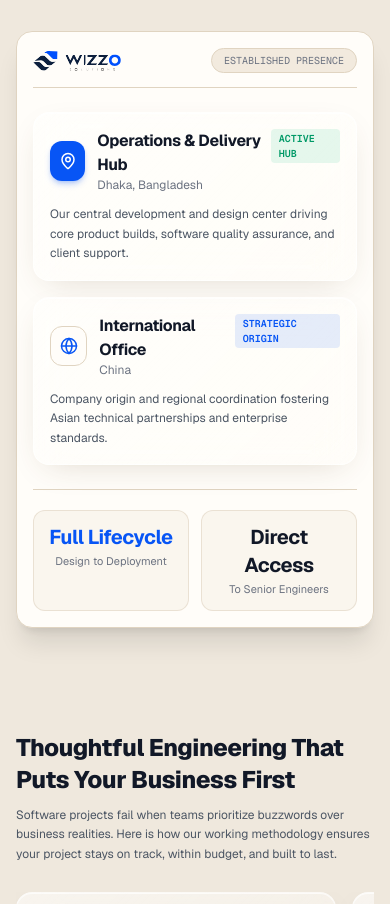
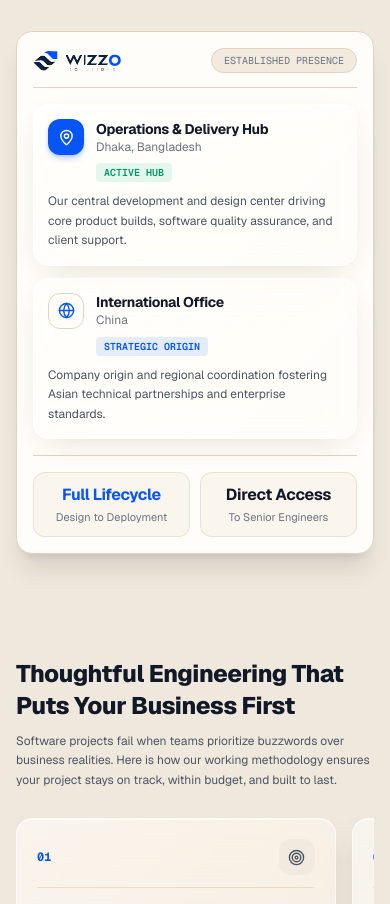
Before and after one commit to Ifti-07/Wizzo-Solutions-Portfolio, a Next.js app: page / in a window 390 px wide. Shown: the part 5359-6263 px from the top of the page. Built offline with nearby package versions, Linux system fonts and the light colour scheme; no server answers.

Commit message:
mobile scroll

```diff
--- a/src/components/sections/about.tsx
+++ b/src/components/sections/about.tsx
@@ -70,57 +70,61 @@ export function AboutSection() {
               </div>
 
               {/* Dual-Presence Map Card */}
-              <div className="mt-6 space-y-4">
-                <div className="glass-card group rounded-2xl p-4 transition-all">
-                  <div className="flex items-start justify-between">
-                    <div className="flex items-center gap-3">
-                      <span className="flex h-10 w-10 items-center justify-center rounded-xl bg-electric text-white shadow-md shadow-electric/25">
-                        <MapPin size={18} />
+              <div className="mt-4 sm:mt-6 space-y-3 sm:space-y-4">
+                <div className="glass-card group rounded-2xl p-3.5 sm:p-4 transition-all">
+                  <div className="flex flex-col gap-2 sm:flex-row sm:items-start sm:justify-between">
+                    <div className="flex items-center gap-3 min-w-0">
+                      <span className="flex h-9 w-9 sm:h-10 sm:w-10 shrink-0 items-center justify-center rounded-xl bg-electric text-white shadow-md shadow-electric/25">
+                        <MapPin size={17} className="sm:size-[18px]" />
                       </span>
-                      <div>
-                        <h4 className="font-display font-bold text-ink">Operations &amp; Delivery Hub</h4>
+                      <div className="min-w-0">
+                        <h4 className="font-display text-sm sm:text-base font-bold text-ink leading-snug">
+                          Operations &amp; Delivery Hub
+                        </h4>
                         <p className="text-xs text-ink-3">Dhaka, Bangladesh</p>
                       </div>
                     </div>
-                    <span className="rounded bg-emerald-500/10 px-2 py-0.5 font-mono text-[10px] font-semibold text-emerald-600 dark:text-emerald-400">
+                    <span className="ml-12 sm:ml-0 self-start shrink-0 whitespace-nowrap rounded bg-emerald-500/10 px-2 py-0.5 font-mono text-[10px] font-semibold text-emerald-600 dark:text-emerald-400">
                       ACTIVE HUB
                     </span>
                   </div>
-                  <p className="mt-3 text-xs leading-relaxed text-ink-2">
+                  <p className="mt-2.5 sm:mt-3 text-xs leading-relaxed text-ink-2">
                     Our central development and design center driving core product builds, software quality assurance,
                     and client support.
                   </p>
                 </div>
 
-                <div className="glass-card group rounded-2xl p-4 transition-all">
-                  <div className="flex items-start justify-between">
-                    <div className="flex items-center gap-3">
-                      <span className="flex h-10 w-10 items-center justify-center rounded-xl bg-surface border border-line text-electric">
-                        <Globe size={18} />
+                <div className="glass-card group rounded-2xl p-3.5 sm:p-4 transition-all">
+                  <div className="flex flex-col gap-2 sm:flex-row sm:items-start sm:justify-between">
+                    <div className="flex items-center gap-3 min-w-0">
+                      <span className="flex h-9 w-9 sm:h-10 sm:w-10 shrink-0 items-center justify-center rounded-xl bg-surface border border-line text-electric">
+                        <Globe size={17} className="sm:size-[18px]" />
                       </span>
-                      <div>
-                        <h4 className="font-display font-bold text-ink">International Office</h4>
+                      <div className="min-w-0">
+                        <h4 className="font-display text-sm sm:text-base font-bold text-ink leading-snug">
+                          International Office
+                        </h4>
                         <p className="text-xs text-ink-3">China</p>
                       </div>
                     </div>
-                    <span className="rounded bg-electric/10 px-2 py-0.5 font-mono text-[10px] font-semibold text-electric">
+                    <span className="ml-12 sm:ml-0 self-start shrink-0 whitespace-nowrap rounded bg-electric/10 px-2 py-0.5 font-mono text-[10px] font-semibold text-electric">
                       STRATEGIC ORIGIN
                     </span>
                   </div>
-                  <p className="mt-3 text-xs leading-relaxed text-ink-2">
+                  <p className="mt-2.5 sm:mt-3 text-xs leading-relaxed text-ink-2">
                     Company origin and regional coordination fostering Asian technical partnerships and enterprise standards.
                   </p>
                 </div>
               </div>
 
               {/* Verification Metrics (Real, Authentic, Unexaggerated) */}
-              <div className="mt-6 grid grid-cols-2 gap-3 border-t border-line pt-5 text-center">
-                <div className="rounded-xl border border-line/60 bg-surface-2/40 p-3">
-                  <span className="block font-display text-xl font-bold text-electric">Full Lifecycle</span>
+              <div className="mt-4 sm:mt-6 grid grid-cols-2 gap-2.5 sm:gap-3 border-t border-line pt-4 sm:pt-5 text-center">
+                <div className="rounded-xl border border-line/60 bg-surface-2/40 p-2.5 sm:p-3">
+                  <span className="block font-display text-base sm:text-xl font-bold text-electric">Full Lifecycle</span>
                   <span className="mt-0.5 block text-[11px] text-ink-3">Design to Deployment</span>
                 </div>
-                <div className="rounded-xl border border-line/60 bg-surface-2/40 p-3">
-                  <span className="block font-display text-xl font-bold text-ink">Direct Access</span>
+                <div className="rounded-xl border border-line/60 bg-surface-2/40 p-2.5 sm:p-3">
+                  <span className="block font-display text-base sm:text-xl font-bold text-ink">Direct Access</span>
                   <span className="mt-0.5 block text-[11px] text-ink-3">To Senior Engineers</span>
                 </div>
               </div>
```
